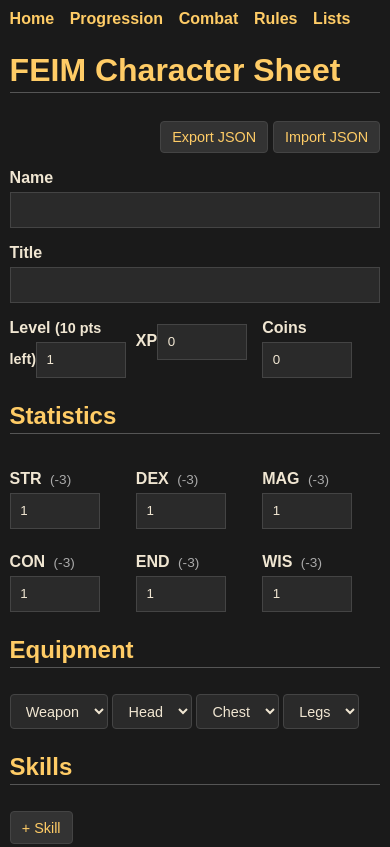
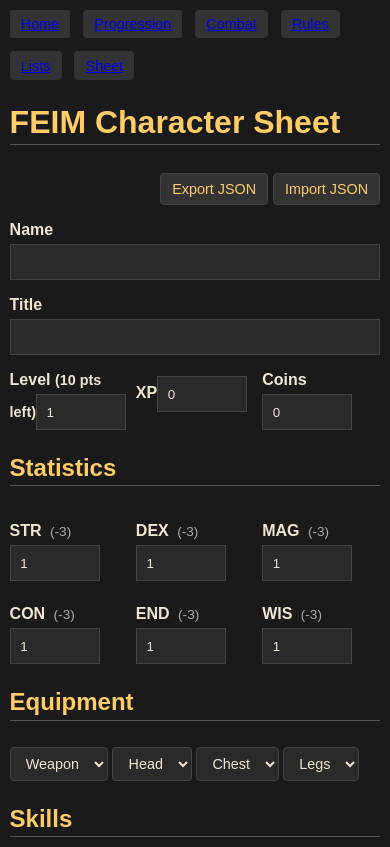
Before and after one commit to JitaDesWadyas/feim-on-the-table, a plain HTML site: page character_sheet.html in a window 390 px wide. Shown: the top 847 px of the page. Drawn offline with Linux system fonts and the light colour scheme.

Commit message:
Update character_sheet.html

```diff
--- a/character_sheet.html
+++ b/character_sheet.html
@@ -30,9 +30,23 @@ input[type=range]::-webkit-slider-thumb{appearance:none;width:30px;height:30px;b
 input[type=range]::-webkit-slider-runnable-track{height:8px;background:#555;border-radius:4px}
 input[type=range]::-moz-range-thumb{width:30px;height:30px;background:var(--amber);border:none;border-radius:50%}
 input[type=range]::-moz-range-track{height:8px;background:#555;border-radius:4px}
-nav{margin-bottom:1rem}
-nav a{margin-right:.7rem;color:var(--amber);text-decoration:none;font-weight:bold}
-nav a:hover{text-decoration:underline}
+nav{
+  display:flex;
+  flex-wrap:wrap;
+  gap:.8rem;
+  margin-bottom:1rem;
+}
+nav a{
+  background:#333;padding:.4rem .7rem;border-radius:4px;
+}
+table{width:100%;border-collapse:collapse;margin-top:.5rem;font-size:0.95rem}
+th,td{border:1px solid var(--border);padding:.4rem;text-align:left}
+th{background:#333}
+@media (max-width:480px){
+  body{padding:.6rem}
+  nav a{font-size:.9rem}
+  table{font-size:.8rem}
+}
 .btn{padding:.45rem .7rem;border-radius:4px;margin-top:.4rem;font-size:.9rem}
 footer{text-align:center;margin-top:2rem;color:#777;font-size:.8rem}
 #picker{position:fixed;inset:0;background:rgba(0,0,0,.8);display:none;flex-direction:column;align-items:center;padding:1rem;z-index:1000}
@@ -50,11 +64,12 @@ footer{text-align:center;margin-top:2rem;color:#777;font-size:.8rem}
 <body>
 
 <nav>
- <a href="index.html">Home</a>
- <a href="progression.html">Progression</a>
- <a href="combat_rules.html">Combat</a>
- <a href="general_rules.html">Rules</a>
- <a href="lists.html">Lists</a>
+  <a href="index.html">Home</a>
+  <a href="progression.html">Progression</a>
+  <a href="combat_rules.html">Combat</a>
+  <a href="general_rules.html">Rules</a>
+  <a href="lists.html">Lists</a>
+  <a href="character_sheet.html">Sheet</a>
 </nav>
 
 <h1>FEIM Character Sheet</h1>
```
